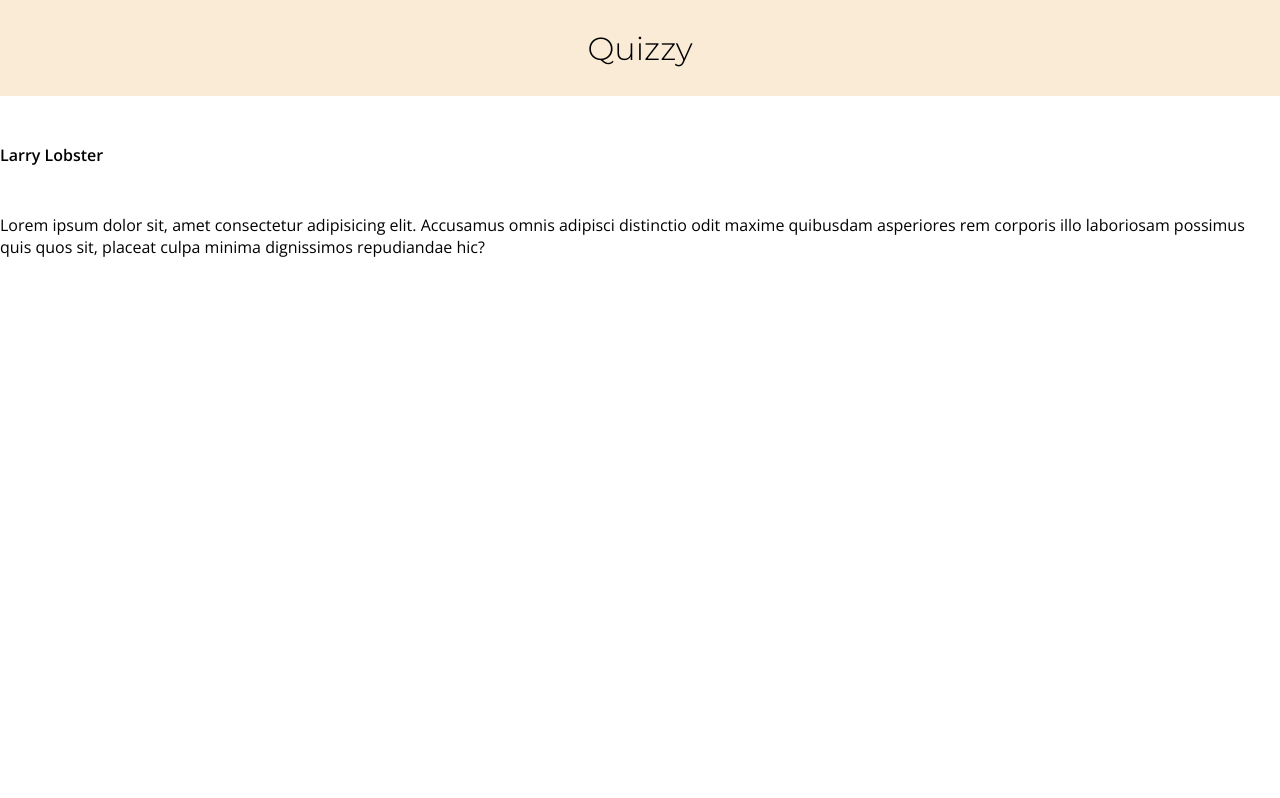
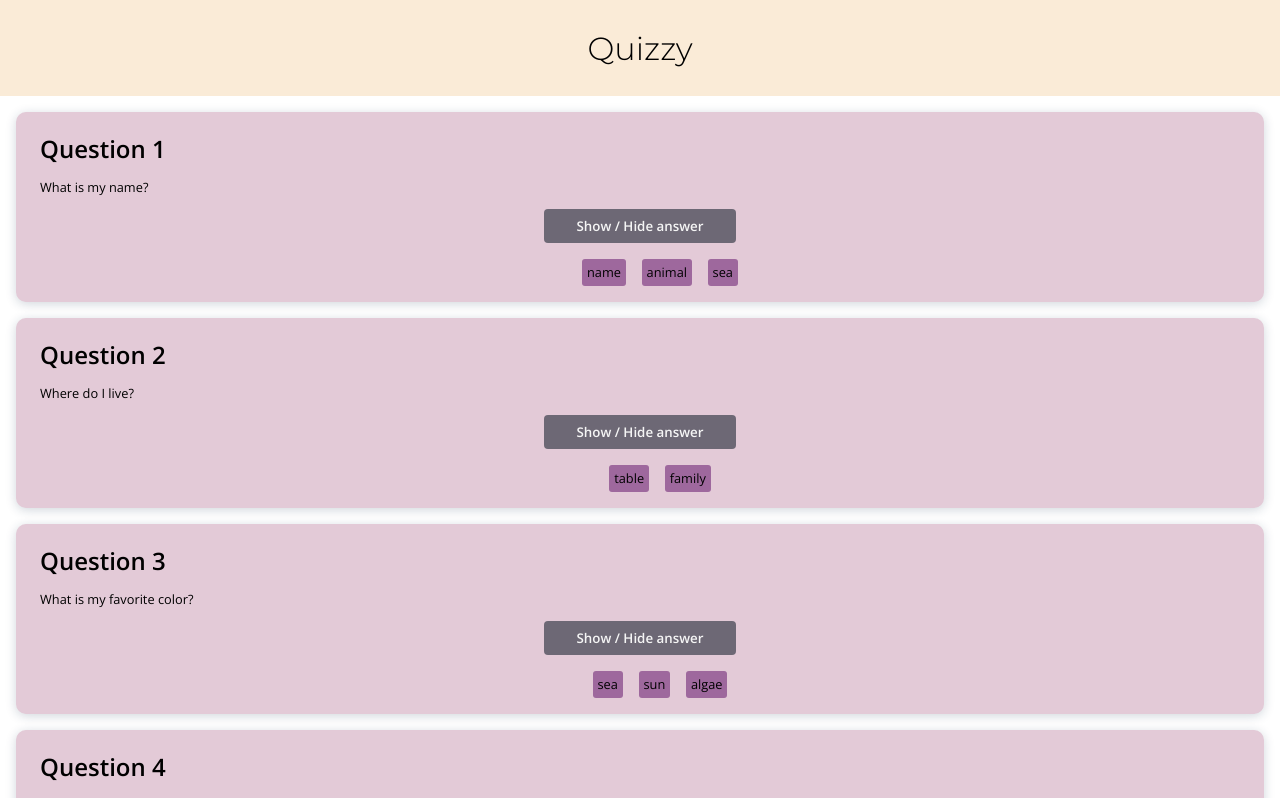
Before and after one commit to Luxa23/quizz-app-react, a React (Create React App) app: page / in a window 1280 px wide. Shown: the top 798 px of the page. Built offline with nearby package versions, Linux system fonts and the light colour scheme.

Commit message:
Feature/card (#3)
* Added card and JS to it

* Moved button to own component

```diff
--- a/src/App.js
+++ b/src/App.js
@@ -1,12 +1,19 @@
 import './App.css';
+import { items } from './db';
 import { Profile } from './Components/Profile';
 import { MainHeader } from './Components/MainHeader';
+import { Card } from './Components/Card';
 
 function App() {
   return (
     <body className="App">
       <MainHeader />
       <main>
+        <>
+          {items.map(item => {
+            return <Card user={item} />;
+          })}
+        </>
         <Profile />
       </main>
     </body>
--- /dev/null
+++ b/src/Components/Button/index.js
@@ -0,0 +1,5 @@
+import './styles.css';
+
+export function Button() {
+  return <button>Show / Hide answer</button>;
+}
--- /dev/null
+++ b/src/Components/Button/styles.css
@@ -0,0 +1,10 @@
+button {
+  background-color: #6d6875;
+  color: whitesmoke;
+  border-radius: 4px;
+  margin: auto;
+  padding: 0.5rem 2rem;
+  border: none;
+  font-family: var(--font-family);
+  font-weight: 600;
+}
--- /dev/null
+++ b/src/Components/Card/index.js
@@ -0,0 +1,19 @@
+import './styles.css';
+import { Button } from '../Button/index';
+
+export function Card({ user }) {
+  return (
+    <section class="card">
+      <h2>{user.title}</h2>
+      <p>{user.question}</p>
+      <Button />
+
+      <span class="secret">{user.answer}</span>
+      <ul>
+        {user.tags.map(tag => {
+          return <li>{tag}</li>;
+        })}
+      </ul>
+    </section>
+  );
+}
--- /dev/null
+++ b/src/Components/Card/styles.css
@@ -0,0 +1,42 @@
+.card {
+  background: rgb(227 202 215);
+  padding-left: 1.5rem;
+  padding-right: 1.5rem;
+  margin: 1rem;
+  box-shadow: 0 2px 11px rgb(25 50 81 / 20%);
+  border-radius: 10px;
+  display: flex;
+  flex-direction: column;
+  position: relative;
+}
+
+h2 {
+  margin-bottom: 0;
+  font-family: var(--font-family);
+  font-weight: 600;
+}
+
+p {
+  font-family: var(--font-family);
+  font-size: 0.8rem;
+  font-weight: 400;
+}
+
+ul {
+  display: flex;
+  flex-direction: row;
+  justify-content: center;
+  column-gap: 1rem;
+}
+
+li {
+  list-style-type: none;
+  background-color: rgb(158 104 157);
+  border-radius: 3px;
+  padding: 0.3rem;
+  font-size: 0.8rem;
+}
+
+.secret {
+  display: none;
+}
--- /dev/null
+++ b/src/db.js
@@ -0,0 +1,30 @@
+export const items = [
+  {
+    id: 0,
+    title: 'Question 1',
+    question: 'What is my name?',
+    answer: 'Larry Lobster',
+    tags: ['name', 'animal', 'sea'],
+  },
+  {
+    id: 1,
+    title: 'Question 2',
+    question: 'Where do I live?',
+    answer: 'In Anna"s office',
+    tags: ['table', 'family'],
+  },
+  {
+    id: 2,
+    title: 'Question 3',
+    question: 'What is my favorite color?',
+    answer: 'blue',
+    tags: ['sea', 'sun', 'algae'],
+  },
+  {
+    id: 3,
+    title: 'Question 4',
+    question: 'What is my favorite food?',
+    answer: 'cake',
+    tags: ['yummy'],
+  },
+];
```
